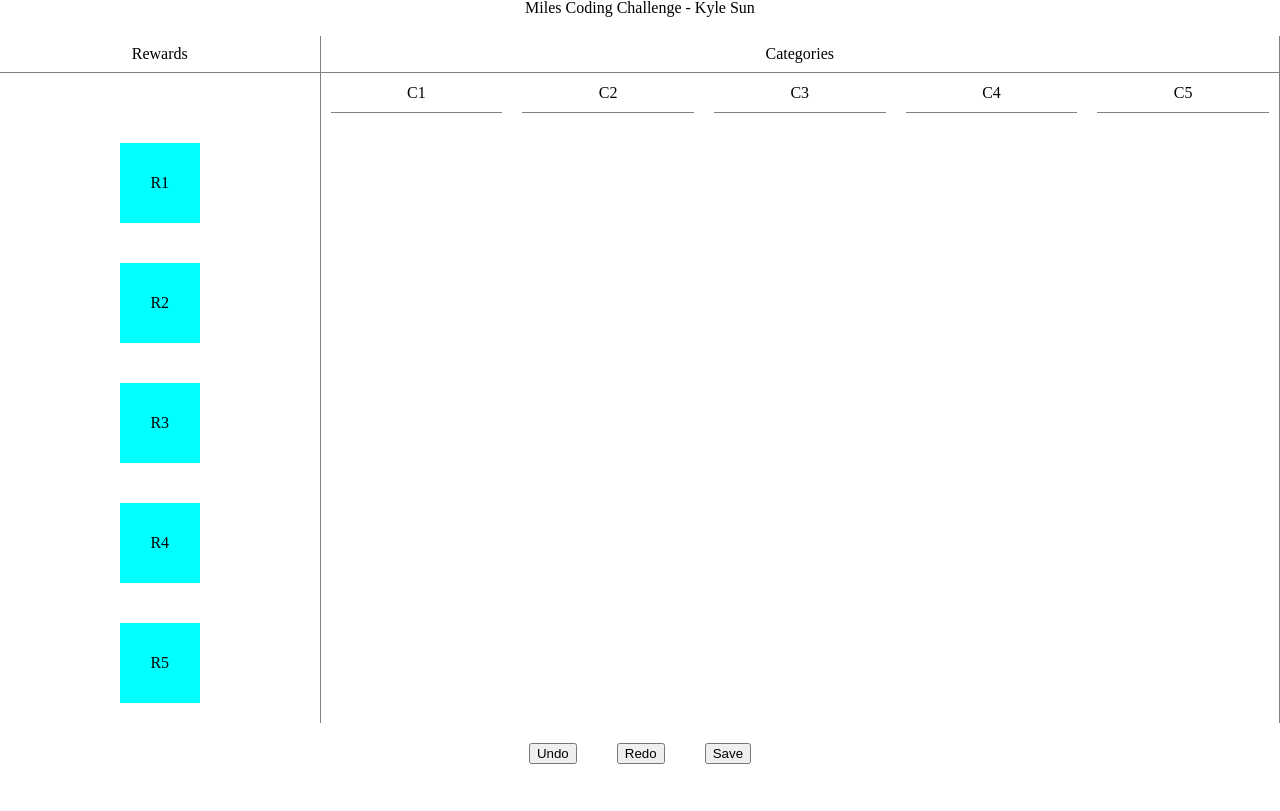
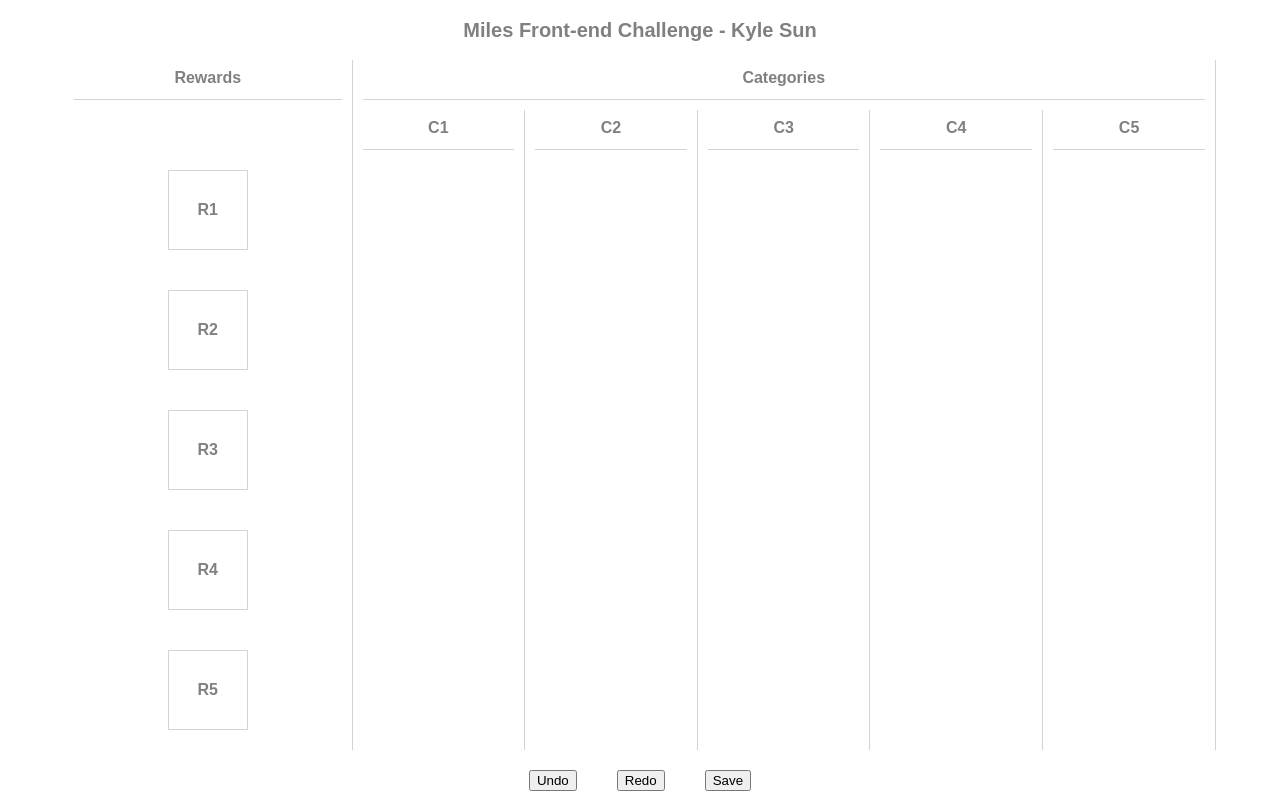
Before and after one commit to xkylesun/miles_challenge, a React (Create React App) app in the folder frontend/: page / in a window 1280 px wide. Built offline with nearby package versions, Linux system fonts and the light colour scheme.

Commit message:
css almost completed

```diff
--- a/frontend/src/App.css
+++ b/frontend/src/App.css
@@ -59,7 +59,8 @@ time, mark, audio, video {
 	padding: 0;
 	border: 0;
 	font-size: 100%;
-	font: inherit;
+  font-family: Arial, Helvetica, sans-serif;
+  color: gray;
 	vertical-align: baseline;
 }
 /* HTML5 display-role reset for older browsers */
@@ -86,22 +87,24 @@ q:before, q:after {
 
 table {
 	border-collapse: collapse;
-	border-spacing: 0;
+  border-spacing: 0;
 }
 
 .table {
   margin-top: 20px;
   display: flex;
+  width: 90%;
+  margin: 0 auto;
 }
 
 .reward_col {
   width: 25%;
-  border-right: 1px solid gray;
+  border-right: 1px solid lightgray;
 }
 
 .category_col {
   width: 75%;
-  border-right: 1px solid gray;
+  border-right: 1px solid lightgray;
 }
 
 .reward_list {
@@ -115,11 +118,12 @@ table {
 .reward_item {
   height: 80px;
   width: 80px;
-  background-color: aqua;
   margin: 20px;
   display: flex;
   justify-content: center;
   align-items: center;
+  border: 1px solid lightgray;
+  box-sizing: border-box;
 }
 
 .reward_item:hover {
@@ -128,16 +132,22 @@ table {
 
 .category_list {
   display: flex;
-  /* padding: 10px 0; */
   height: calc(100% - 40px);
 }
 
 .category_item {
   width: 100%;
+  margin-top: 10px;
+  border-right: 1px solid lightgray;
+  box-sizing: border-box;
+}
+
+.category_item:last-child {
+  border-right: none;
 }
 
 .category_body {
-  height: 100%;
+  height: calc(100% - 40px);
 }
 
 .category_rewards {
@@ -149,15 +159,19 @@ table {
 
 .tbl_title {
   padding: 10px 10px;
-  border-bottom: 1px solid gray;
+  border-bottom: 1px solid lightgray;
+  margin: 0 10px;
+  box-sizing: border-box;
+  height: 40px;
 }
 
 .tbl_subtitle {
   padding: 10px 10px;
   margin: 0 10px;
-  border-bottom: 1px solid gray;
-  line-height: 19px;
-
+  border-bottom: 1px solid lightgray;
+  height: 20px;
+  line-height: 20px;
+  box-sizing: content-box;
 }
 
 .reward_in_cat {
@@ -167,23 +181,23 @@ table {
 }
 
 .reward_R1 {
-  top: 10px;
+  top: 0px;
 }
 
 .reward_R2 {
-  top: 130px;
+  top: 120px;
 }
 
 .reward_R3 {
-  top: 250px;
+  top: 240px;
 }
 
 .reward_R4 {
-  top: 370px;
+  top: 360px;
 }
 
 .reward_R5 {
-  top: 490px;
+  top: 480px;
 }
 
 .control {
@@ -198,3 +212,13 @@ table {
   right: 0;
   float: right;
 }
+
+.project_title {
+  font-size: 20px;
+  margin: 20px;
+  font-weight: bold;
+}
+
+button:hover {
+  cursor: pointer;
+}
--- a/frontend/src/App.js
+++ b/frontend/src/App.js
@@ -5,7 +5,7 @@ import './App.css';
 function App() {
   return (
     <div className="App">
-      <div>Miles Coding Challenge - Kyle Sun</div>
+      <div className="project_title">Miles Front-end Challenge - Kyle Sun</div>
       <Table/>
     </div>
   );
--- a/frontend/src/components/category.jsx
+++ b/frontend/src/components/category.jsx
@@ -9,7 +9,7 @@ class Category extends React.Component {
     render() {
         return (
             <div className="category_body" id="category_body">
-                <h1 className="tbl_subtitle">{this.props.name}</h1>
+                <h1 className="tbl_title">{this.props.name}</h1>
                 <ul
                     className="category_rewards"
                     id={this.props.name}>
--- a/frontend/src/components/table.jsx
+++ b/frontend/src/components/table.jsx
@@ -123,7 +123,6 @@ class Table extends React.Component {
 
     redo(){
         if (this.state.redo){
-            console.log(this.state.redo)
             let data = JSON.parse(this.state.redo);
             let tmp = JSON.stringify(this.state.arrange);
             this.setState({
```
